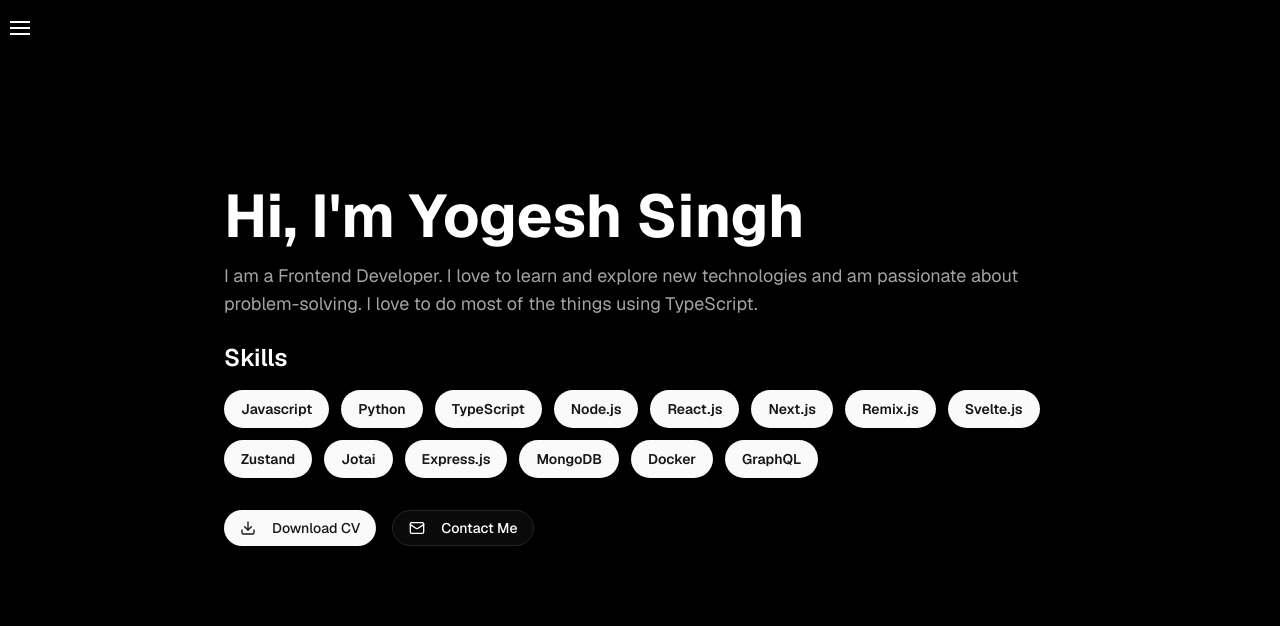
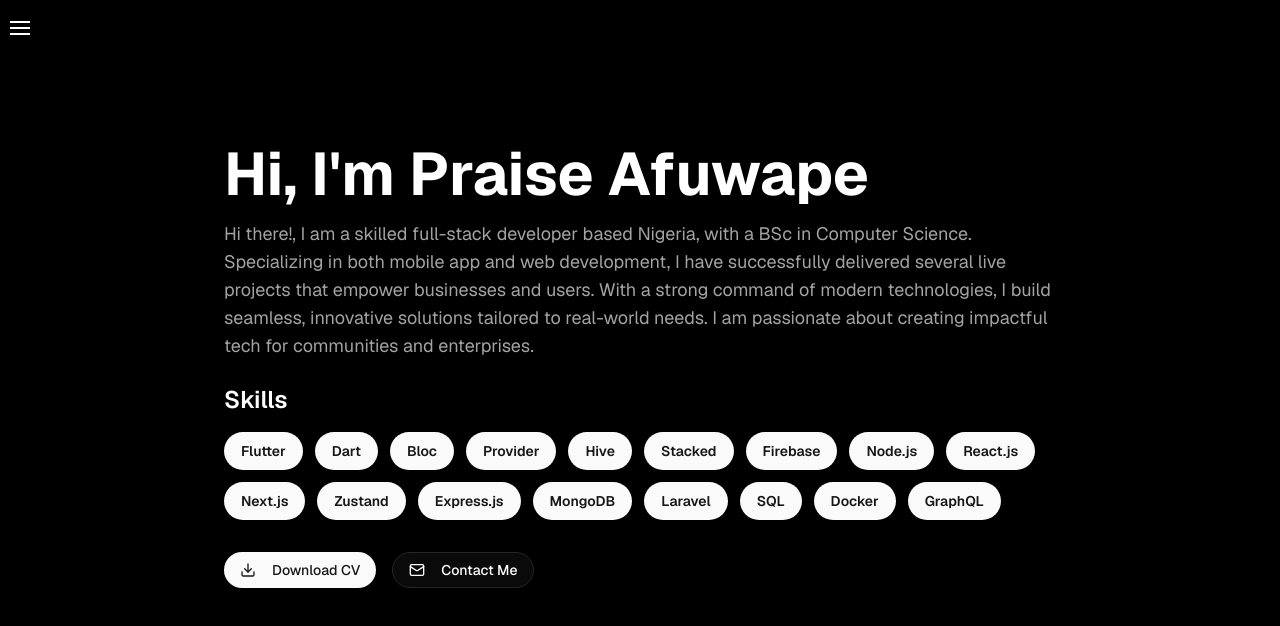
Before and after one commit to Praise650/portfolio, a Next.js app: page / in a window 1280 px wide. Shown: the top 626 px of the page. Built offline with nearby package versions, Linux system fonts and the light colour scheme.

Commit message:
modified data infomation

```diff
--- a/components/about.tsx
+++ b/components/about.tsx
@@ -12,7 +12,7 @@ const AboutUS=()=>{
             <div className="max-w-4xl mx-auto">
                 <div className="text-center md:text-start">
                     <h2 className="text-3xl md:text-6xl font-bold mb-5 inline-flex items-center">
-                        <BlurFade delay={BLUR_DELAY * 2} className="mt-4">About US</BlurFade>
+                        <BlurFade delay={BLUR_DELAY * 2} className="mt-4">About I'm Praise Afuwape</BlurFade>
 
                         <div className="relative">
                             <span className="absolute top-2 size-1 md:size-3 bg-emerald-400 rounded-full" />
--- a/resume-data/data.tsx
+++ b/resume-data/data.tsx
@@ -1,194 +1,210 @@
-export const BLUR_DELAY=0.04
+export const BLUR_DELAY = 0.04
 
 export const DATA = {
-  personalData:{
-    name:"Yogesh Singh",
-    description:"I am a Frontend Developer. I love to learn and explore new technologies and am passionate about problem-solving. I love to do most of the things using TypeScript.",
-    skill:["Javascript","Python",'TypeScript',"Node.js","React.js","Next.js","Remix.js","Svelte.js","Zustand","Jotai","Express.js","MongoDB","Docker",'GraphQL'],
-    email:"singhyogesh2104@gmail.com",
-    phone:"+91 8850281705",
-    link:[
+  personalData: {
+    name: "Praise Afuwape",
+    description: `Hi there!, I am a skilled full-stack developer based Nigeria, with a BSc in Computer Science.
+    Specializing in both mobile app and web development, I have successfully delivered several live projects that empower businesses and users.
+    With a strong command of modern technologies, I build seamless, innovative solutions tailored to real-world needs.
+    I am passionate about creating impactful tech for communities and enterprises.`,
+    // description:"Hey there!. I enjoy creating kickass websites and web/mobile apps, ones that suit your desires and needs using latest technologies and cleanest design patterns.",
+    skill: ["Flutter", "Dart", "Bloc", "Provider", "Hive", "Stacked", "Firebase", "Node.js", "React.js", "Next.js", "Zustand", "Express.js", "MongoDB", "Laravel", "SQL", "Docker", 'GraphQL'],
+    email: "ayokanmi1275@gmail.com",
+    phone: "+234 8142602528",
+    link: [
       {
-        name:"github",
-        url:"https://github.com/yogesh2104/abt.yogesh"
+        name: "github",
+        url: "https://github.com/Praise650"
       },
       {
-        name:"linkedin",
-        url:"https://www.linkedin.com/in/abt-yogesh"
+        name: "linkedin",
+        url: "https://www.linkedin.com/in/praiseafuwape/"
       },
       {
-        name:"x",
-        url:"https://x.com/im_yogesh88"
+        name: "x",
+        url: "https://x.com/PraiseAfuwape"
       },
       {
-        name:"instagram",
-        url:"https://instagram.com/im.yogesh_"
-      },
-      {
-        name:"stackoverflow",
-        url:"https://stackoverflow.com/users/19811812/yogesh-singh?tab=profile"
+        name: "instagram",
+        url: "https://instagram.com/afuwape5"
       }
     ],
-    resume: "/SinghYogesh.pdf",
-    aboutMe:`I'm a 25 y/o belonging to the Homo sapiens species 🤣 — a brother, a son, a friend, and a self-taught web developer and programmer. I have completed my **MCA (Master of Computer Applications)**, but my programming journey started much earlier. Back in the second year of my BSc (because my first year passed in sports 😁). My web development journey began with frontend development, using only **HTML**, **CSS**, and simple **JavaScript**. If you're curious about the technologies I know, here&apos;s the list: - **Python** (❤️) - **JavaScript** - Frameworks: **React.js**, **Next.js**, **Tailwind CSS** - **MERN Stack** (Currently Learning 🚀) Apart from coding and programming, I enjoy: - Playing **cricket** (🏏) — because touching grass is important! - Listening to **soft music** while watching clouds drift by 😳 - Playing mobile games like **Battle Royale** games When I&apos;m not doing any of the above.
+    resume: "/PraiseAfuwape.pdf",
+    aboutMe: `I am a full-stack and mobile developer based in Lagos, Nigeria,
+    with more than five years of experience crafting innovative digital solutions.
+    Holding a **BSc in Computer Science**, I specialize in building robust web and
+    mobile applications that address real-world challenges. With several live
+    projects actively in use, my work empowers communities and enterprises by
+    delivering seamless, user-centric technology.
 
----
-That&apos;s pretty much everything about me.
-`
+    Driven by a commitment to impact, I leverage modern tools and frameworks to create
+    scalable, high-quality solutions that drive growth and transformation.
+
+    Aside from working hard, I tend to enjoy simple things like reading, petting cats,
+    playing the guitar, playing basketball, and other things we humans do. If any of
+    what I said seems interesting, then please do not hesitate to send me a message.`
   },
   educations: [
-    {
-      id: 1,
-      year: "2020-2024",
-      title:"Master of Computer Applications (MCA)",
-      school:"Noida Institute Of Engineering And Technology,Greater Noida",
-      location:"UP. Greater Noida",
-      field:"Computer Application"
-    },
+    // {
+    //   id: 1,
+    //   year: "2020-2024",
+    //   title: "Master of Computer Applications (MCA)",
+    //   school: "Noida Institute Of Engineering And Technology,Greater Noida",
+    //   location: "UP. Greater Noida",
+    //   field: "Computer Application"
+    // },
     {
       id: 2,
-      year:"2017 - 2020",
-      title:"Bachelor of Science (B.Sc IT)",
-      school:"Anand Vishwa Gurukul Sr. Night College Thane West Maharashtr",
-      location:"Thane, Maharashtra",
-      field:"Information Technology"
+      year: "2018 - 2024",
+      title: "Bachelor of Science (B.Sc IT)",
+      school: "Federal University of Technology Akure",
+      location: "Ondo, Nigeria",
+      field: "Computer Science"
     },
     {
       id: 3,
-      year: "2015 - 2017",
-      title:"Higher Secondary Certificate(HSC)",
-      school:"Gaynodya Vidya Mandir Junior College Thane(W),Maharashtra",
-      location:"Thane, Maharashtra",
-      field:"Science"
+      year: "2013 - 2016",
+      title: "Senior Secondary School Certificate(SSCE)",
+      school: "Oyemekun Grammar School, Akure",
+      location: "Akure, Ondo State",
+      field: "Science"
     },
     {
       id: 4,
-      year: "2014 - 2015",
-      title:"Secondary School Certificate(SSC)",
-      school:"Gaynodya Vidya Mandir Junior College Thane(W),Maharashtra",
-      location:"Thane, Maharashtra",
-      field:"Regular"
+      year: "2011 - 2013",
+      title: "Junior Secondary School Certificate(JSCE)",
+      school: "Estate High School, Shagari",
+      location: "Akure, Ondo State",
+      field: "Regular"
     },
   ],
   experiences: [
     {
-      company: "ABC Company",
-      role: "Full Stack Developer",
-      startDate: "Nov 2024",
-      endDate: "Till Now",
-      location: "U.S",
-      technologies: ["Next.js", "TypeScript", "Tailwind CSS","Express.js","Mongodb", "Shadcn UI", "Zustand"]
+      company: "Accessivo",
+      role: "Mobile Developer",
+      startDate: "April 2025",
+      endDate: "June 2025",
+      location: "Kwara, NG",
+      technologies: ["Fluter", "Dart", "fl_charts", "Provider", "Git", "Github Actions", "CI/CD"]
     },
     {
-        company: "Weingenious Technocrats Private Ltd",
-        role: "Frontend Developer",
-        startDate: "Nov 2022",
-        endDate: "Oct 2024",
-        location: "Surat, IN",
-        technologies: ["React.js", "Next.js","Tailwind CSS", "Redux", "Zustand","Material UI","Git", "CI/CD", "Graphql"]
+      company: "Klama",
+      role: "Full Stack Developer",
+      startDate: "March 2024",
+      endDate: " May 2025",
+      location: "Lagos NG",
+      technologies: ["Flutter", "Laravel", "Tailwind CSS", "SQL", "Stacked", "Next.js", "Postman"]
     },
     {
-        company: "Cloud Analogy Private Ltd",
-        role: "Salesforce developer Intern",
-        startDate: "Feb 2022",
-        endDate: "Apr 2022",
-        location: "Noida, IN",
-        technologies: ["Java","Apex lightning","SOQL"]
+      company: "Aipalbot",
+      role: "Mobile Developer",
+      startDate: "Aug 2020",
+      endDate: "June 2024",
+      location: "San Francisco, USA",
+      technologies: ["Dart", "Flutter", "Firebase"]
     },
+    // {
+    //   company: "Aipalbot",
+    //   role: "Mobile Developer",
+    //   startDate: "Feb 2022",
+    //   endDate: "Apr 2022",
+    //   location: "Noida, IN",
+    //   technologies: ["Java", "Apex lightning", "SOQL"]
+    // },
   ],
   projectData: [
     {
-      name: "ShapexUI",
-      title: "ShapexUI",
+      name: "GeoTaask",
+      title: "GeoTaask",
       results: [
         { title: "This is a collection of re-usable components." },
         { title: "You can copy and paste into your web apps." },
       ],
-      link: "https://www.shapexui.site",
-      code:"https://github.com/yogesh2104/shapex-ui",
+      link: "",
+      code: "https://github.com/Praise650/geotaask",
       image: '/project/shapexui.png',
-      tools: ['Next.js', 'Framer Motion', 'Tailwind CSS', 'Shadcn/ui'],
-      role: 'Maintainer',
+      tools: ['Flutter', 'Google Map', 'Google Places Api', 'Bloc'],
+      role: 'Creator',
     },
     {
-      name: "Debate-AI",
-      title: "Debate-AI",
+      name: "Queens-Tree",
+      title: "Queens Tree",
       results: [
         { title: "Developed an AI-powered debate platform." },
         { title: "Debate summaries with performance scores, resource recommendations," },
       ],
       link: "https://debate-arena.vercel.app/",
-      code:"",
+      code: "",
       image: '/project/debate.png',
       tools: ['NextJs 15', 'MongoDB(Prisma ORM)', 'AuthJs'],
       role: 'Full Stack Developer',
     },
     {
-      name: "Noter",
+      name: "Note Now",
       title: "Notion clone.",
       results: [
         { title: "Noter serves as the collaborative workspace." },
         { title: "Where enhanced and more efficient work takes place." },
       ],
       link: "https://noter-steel.vercel.app/",
-      code:"https://github.com/yogesh2104/noter",
+      code: "https://github.com/yogesh2104/noter",
       image: '/project/noter.png',
       tools: ['NextJs', 'ConvexDB', 'Clerk Auth'],
       role: 'Full Stack Developer'
     },
-    {
-      name: "PromptForAi",
-      title: "Discover & Share AI Prompts.",
-      results: [
-        { title: "Discover AI Prompt and Share AI" },
-        { title: "Create new prompt" },
-        { title: "Also you can Search other people prompt" },
-      ],
-      link: "https://prompt-for-ai.vercel.app/",
-      image: '/project/promtForAi.png',
-      tools: ['NextJs', 'MongoDB', 'NextAuth'],
-      role: 'Full Stack Developer',
-      code: 'https://github.com/yogesh2104/promptForAI'
-    },
-    {
-        name: "Smart Health Advisor",
-        title: "Predicts Diseases Based On Symptoms",
-        results: [
-          { title: "Discover AI Prompt and Share AI" },
-          { title: "Create new prompt" },
-          { title: "Also you can Search other people prompt" },
-        ],
-        link: "https://smart-health-advisor.vercel.app/",
-        image: '/project/health.png',
-        tools: ['NextJs', 'Shadcn UI', 'Django','Python'],
-        role: 'Frontend Developer',
-        code: 'https://github.com/saurabhsharma104/Smart-Health-Advisor',
-    },
-    {
-        name: "Coding InterView",
-        title: "Coding-Interview-University Repo.",
-        results: [
-          { title: "This is simple static web page" },
-          { title: "Simplified version of coding-interview-university github repo." },
-        ],
-        link: "https://yogesh2104.github.io/CodingInterView/",
-        image: '/project/iViewer.png',
-        tools: ['HTML', 'CSS','Javascript', 'Bootstrap'],
-        role: 'Frontend Developer',
-        code: 'https://github.com/yogesh2104/CodingInterView',
-    },
-    {
-      name: "ThreeJs Diamond",
-      title: "ThreeJs Diamond Customizer.",
-      results: [
-        { title: "This is 3D Dimaond Renderer." },
-        { title: "Allow to change ring and diamond color" },
-      ],
-      link: "https://threejsdesign.vercel.app/",
-      image: '/project/threejs.png',
-      tools: ['Nextjs','Javascript', 'ThreeJS', 'Zustand', 'Tailwind CSS'],
-      role: 'Frontend Developer',
-      code: null,
-    },
+    // {
+    //   name: "PromptForAi",
+    //   title: "Discover & Share AI Prompts.",
+    //   results: [
+    //     { title: "Discover AI Prompt and Share AI" },
+    //     { title: "Create new prompt" },
+    //     { title: "Also you can Search other people prompt" },
+    //   ],
+    //   link: "https://prompt-for-ai.vercel.app/",
+    //   image: '/project/promtForAi.png',
+    //   tools: ['NextJs', 'MongoDB', 'NextAuth'],
+    //   role: 'Full Stack Developer',
+    //   code: 'https://github.com/yogesh2104/promptForAI'
+    // },
+    // {
+    //   name: "Smart Health Advisor",
+    //   title: "Predicts Diseases Based On Symptoms",
+    //   results: [
+    //     { title: "Discover AI Prompt and Share AI" },
+    //     { title: "Create new prompt" },
+    //     { title: "Also you can Search other people prompt" },
+    //   ],
+    //   link: "https://smart-health-advisor.vercel.app/",
+    //   image: '/project/health.png',
+    //   tools: ['NextJs', 'Shadcn UI', 'Django', 'Python'],
+    //   role: 'Frontend Developer',
+    //   code: 'https://github.com/saurabhsharma104/Smart-Health-Advisor',
+    // },
+    // {
+    //   name: "Coding InterView",
+    //   title: "Coding-Interview-University Repo.",
+    //   results: [
+    //     { title: "This is simple static web page" },
+    //     { title: "Simplified version of coding-interview-university github repo." },
+    //   ],
+    //   link: "https://yogesh2104.github.io/CodingInterView/",
+    //   image: '/project/iViewer.png',
+    //   tools: ['HTML', 'CSS', 'Javascript', 'Bootstrap'],
+    //   role: 'Frontend Developer',
+    //   code: 'https://github.com/yogesh2104/CodingInterView',
+    // },
+    // {
+    //   name: "ThreeJs Diamond",
+    //   title: "ThreeJs Diamond Customizer.",
+    //   results: [
+    //     { title: "This is 3D Dimaond Renderer." },
+    //     { title: "Allow to change ring and diamond color" },
+    //   ],
+    //   link: "https://threejsdesign.vercel.app/",
+    //   image: '/project/threejs.png',
+    //   tools: ['Nextjs', 'Javascript', 'ThreeJS', 'Zustand', 'Tailwind CSS'],
+    //   role: 'Frontend Developer',
+    //   code: null,
+    // },
   ],
 };
```
Also changed, not shown: 2 other files (tests, documents, lock files or other folders).
